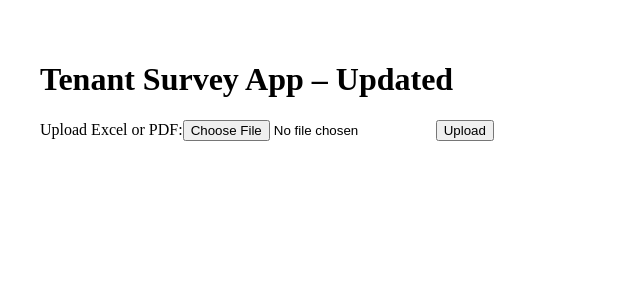
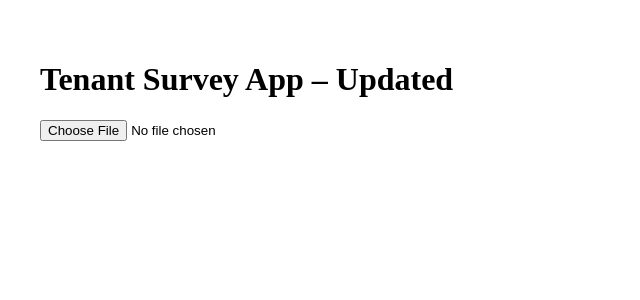
Before and after one commit to ptesdal/tenant-survey-portal, a Next.js app in the folder Downloads/tenant-survey-portal/: page / in a window 1280 px wide. Shown: the top 300 px of the page, without its empty margins (0-640 px from the left). Built offline with nearby package versions, Linux system fonts and the light colour scheme.

Commit message:
Parse PDF content and display preview

```diff
--- a/Downloads/tenant-survey-portal/app/UploadForm.jsx
+++ b/Downloads/tenant-survey-portal/app/UploadForm.jsx
@@ -1,29 +1,52 @@
 'use client';
 
 import { useState } from 'react';
+import * as pdfjsLib from 'pdfjs-dist';
+
+pdfjsLib.GlobalWorkerOptions.workerSrc = `https://cdnjs.cloudflare.com/ajax/libs/pdf.js/3.4.120/pdf.worker.min.js`;
 
 export default function UploadForm() {
-  const [file, setFile] = useState(null);
+  const [fileName, setFileName] = useState('');
+  const [parsedText, setParsedText] = useState('');
 
-  const handleFileChange = (e) => {
-    setFile(e.target.files[0]);
-  };
+  const handleFileChange = async (event) => {
+    const file = event.target.files[0];
+    if (!file) return;
 
-  const handleSubmit = (e) => {
-    e.preventDefault();
-    if (file) {
-      alert(`File "${file.name}" selected. Ready for parsing in next step.`);
-      // You’ll add actual file handling later
+    setFileName(file.name);
+
+    if (file.type === 'application/pdf') {
+      const reader = new FileReader();
+      reader.onload = async () => {
+        const typedArray = new Uint8Array(reader.result);
+        const pdf = await pdfjsLib.getDocument(typedArray).promise;
+        let fullText = '';
+
+        for (let i = 1; i <= pdf.numPages; i++) {
+          const page = await pdf.getPage(i);
+          const content = await page.getTextContent();
+          const text = content.items.map(item => item.str).join(' ');
+          fullText += `\n\nPage ${i}:\n${text}`;
+        }
+
+        setParsedText(fullText);
+      };
+      reader.readAsArrayBuffer(file);
+    } else {
+      alert('Only PDF files are supported for now.');
     }
   };
 
   return (
-    <form onSubmit={handleSubmit}>
-      <label className="block mb-2 font-medium">Upload Excel or PDF:</label>
-      <input type="file" accept=".xlsx,.xls,.pdf" onChange={handleFileChange} className="mb-4" />
-      <button type="submit" className="px-4 py-2 bg-blue-600 text-white rounded">
-        Upload
-      </button>
-    </form>
+    <div>
+      <input type="file" accept=".pdf" onChange={handleFileChange} />
+      {fileName && <p>Selected file: <strong>{fileName}</strong></p>}
+      {parsedText && (
+        <div style={{ whiteSpace: 'pre-wrap', marginTop: '1rem', background: '#f4f4f4', padding: '1rem', borderRadius: '8px' }}>
+          <h3>Parsed PDF Text:</h3>
+          <p>{parsedText}</p>
+        </div>
+      )}
+    </div>
   );
 }
```
